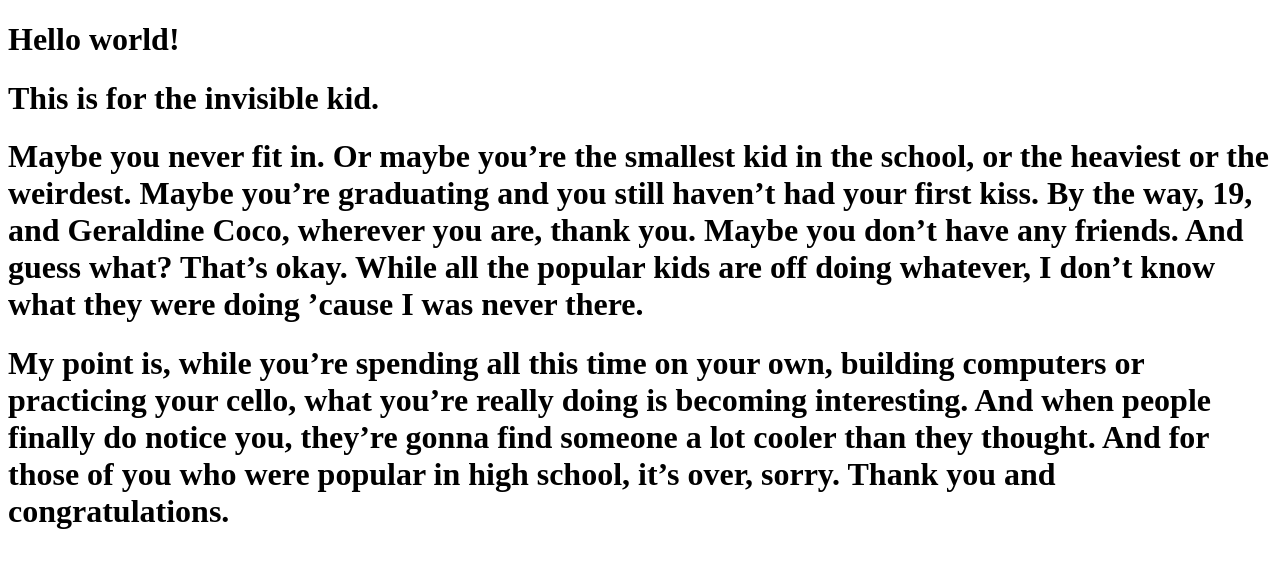
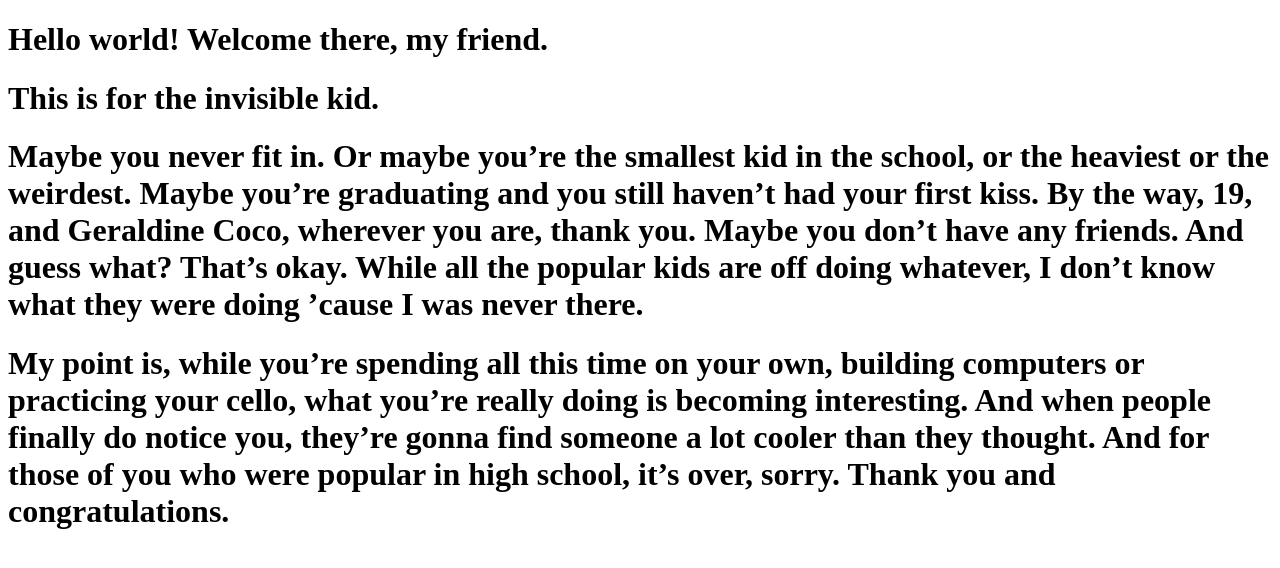
Before and after one commit to KangX1/KangX1.github.io, a plain HTML site: page index.html in a window 1280 px wide. Drawn offline with Linux system fonts and the light colour scheme.

Commit message:
updated index

```diff
--- a/index.html
+++ b/index.html
@@ -6,7 +6,7 @@
 	<body>
 		<div class="container">
     		<div class="blurb">
-        		<h1>Hello world! </h1>
+        		<h1>Hello world! Welcome there, my friend. </h1>
 			<h1>This is for the invisible kid.</h1>
 			<h1>Maybe you never fit in. Or maybe you’re the smallest kid in the school, or the heaviest or the weirdest. Maybe you’re graduating and you still haven’t had your first kiss. By the way, 19, and Geraldine Coco, wherever you are, thank you. Maybe you don’t have any friends. And guess what? That’s okay. While all the popular kids are off doing whatever, I don’t know what they were doing ’cause I was never there.</h1>
 			<h1>My point is, while you’re spending all this time on your own, building computers or practicing your cello, what you’re really doing is becoming interesting. And when people finally do notice you, they’re gonna find someone a lot cooler than they thought. And for those of you who were popular in high school, it’s over, sorry. Thank you and congratulations.</h1>
```
